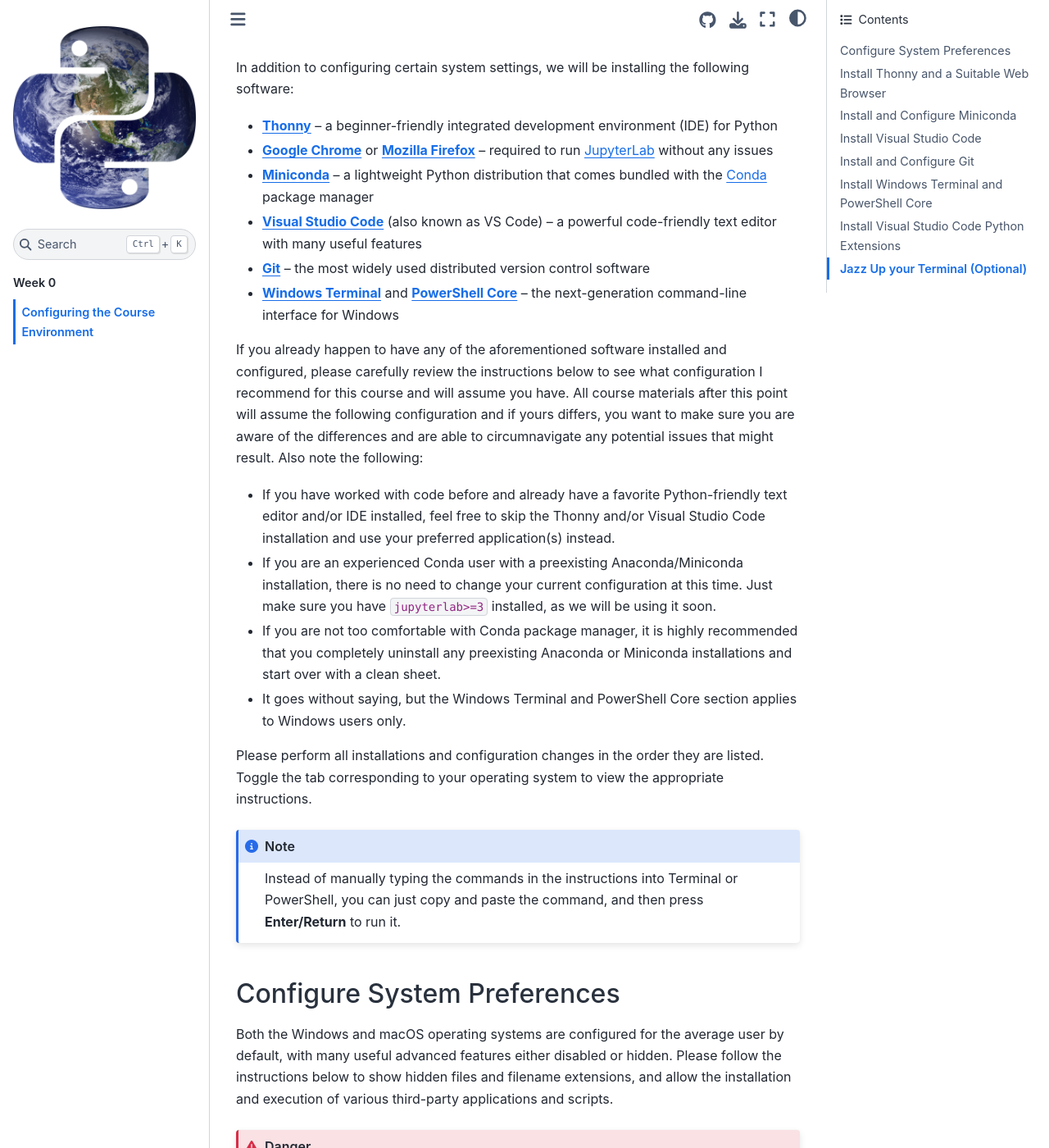
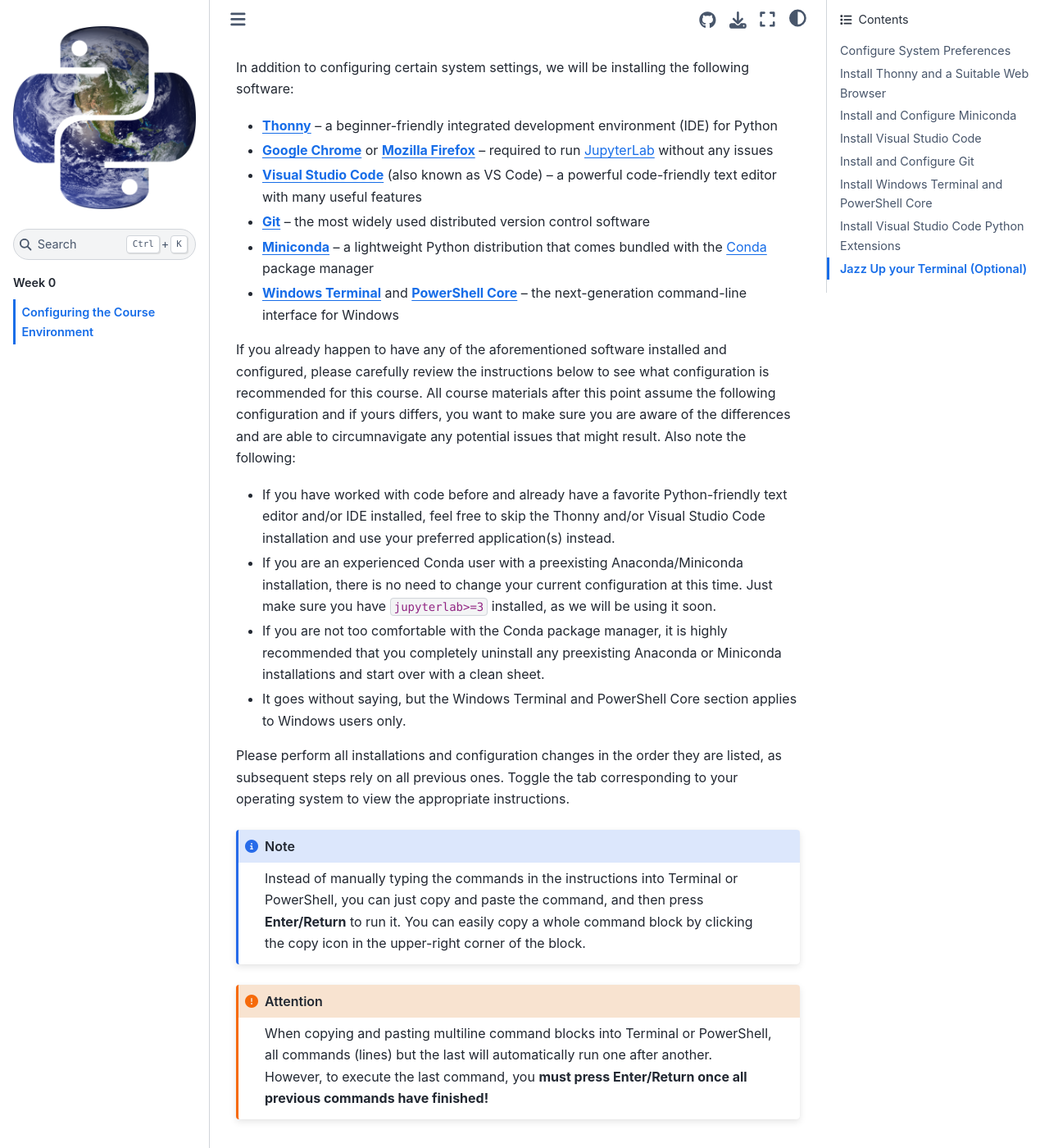
Before and after one commit to uep239/uep239.github.io, a Jupyter Book: the page built from source/wk00/setup.md, in a window 1280 px wide and 1400 px high, scrolled down 289 px. Shown: the whole window at 82% size. Built offline with Jupyter Book 1.0.4 settings and Sphinx 7.4.7 and the Sphinx Book theme 1.1.4, drawn with Linux system fonts in a browser that asks for light colours; some of the changed text lies outside the part shown.

Commit message:
rewrite setup intro

`````diff
--- a/source/wk00/setup.md
+++ b/source/wk00/setup.md
@@ -6,83 +6,85 @@
 
 - [**Thonny**](https://thonny.org/) – a beginner-friendly integrated development environment (IDE) for Python
 - [**Google Chrome**](https://www.google.com/chrome/) or [**Mozilla Firefox**](https://www.mozilla.org/en-US/firefox/new/) – required to run [JupyterLab](https://jupyterlab.readthedocs.io/en/stable/) without any issues
-- [**Miniconda**](https://docs.conda.io/en/latest/miniconda.html) – a lightweight Python distribution that comes bundled with the [Conda](https://docs.conda.io/en/latest/) package manager
 - [**Visual Studio Code**](https://code.visualstudio.com/) (also known as VS Code) – a powerful code-friendly text editor with many useful features
 - [**Git**](https://git-scm.com/) – the most widely used distributed version control software
+- [**Miniconda**](https://docs.conda.io/en/latest/miniconda.html) – a lightweight Python distribution that comes bundled with the [Conda](https://docs.conda.io/en/latest/) package manager
 - [**Windows Terminal**](https://docs.microsoft.com/en-us/windows/terminal/) and [**PowerShell Core**](https://docs.microsoft.com/en-us/powershell/) – the next-generation command-line interface for Windows
 
-If you already happen to have any of the aforementioned software installed and configured, please carefully review the instructions below to see what configuration I recommend for this course and will assume you have. All course materials after this point will assume the following configuration and if yours differs, you want to make sure you are aware of the differences and are able to circumnavigate any potential issues that might result. Also note the following:
+If you already happen to have any of the aforementioned software installed and configured, please carefully review the instructions below to see what configuration is recommended for this course. All course materials after this point assume the following configuration and if yours differs, you want to make sure you are aware of the differences and are able to circumnavigate any potential issues that might result. Also note the following:
 
 - If you have worked with code before and already have a favorite Python-friendly text editor and/or IDE installed, feel free to skip the Thonny and/or Visual Studio Code installation and use your preferred application(s) instead.
 - If you are an experienced Conda user with a preexisting Anaconda/Miniconda installation, there is no need to change your current configuration at this time. Just make sure you have `jupyterlab>=3` installed, as we will be using it soon.
-- If you are not too comfortable with Conda package manager, it is highly recommended that you completely uninstall any preexisting Anaconda or Miniconda installations and start over with a clean sheet.
+- If you are not too comfortable with the Conda package manager, it is highly recommended that you completely uninstall any preexisting Anaconda or Miniconda installations and start over with a clean sheet.
 - It goes without saying, but the Windows Terminal and PowerShell Core section applies to Windows users only.
 
-Please perform all installations and configuration changes in the order they are listed. Toggle the tab corresponding to your operating system to view the appropriate instructions.
+Please perform all installations and configuration changes in the order they are listed, as subsequent steps rely on all previous ones. Toggle the tab corresponding to your operating system to view the appropriate instructions.
 
 ```{note}
-Instead of manually typing the commands in the instructions into Terminal or PowerShell, you can just copy and paste the command, and then press **Enter/Return** to run it.
+Instead of manually typing the commands in the instructions into Terminal or PowerShell, you can just copy and paste the command, and then press **Enter/Return** to run it. You can easily copy a whole command block by clicking the copy icon in the upper-right corner of the block.
 ```
-
+```{attention}
+When copying and pasting multiline command blocks into Terminal or PowerShell, all commands (lines) but the last will automatically run one after another. However, to execute the last command, you **must press Enter/Return once all previous commands have finished!**
+```
 
 ## Configure System Preferences
 
-Both the Windows and macOS operating systems are configured for the average user by default, with many useful advanced features either disabled or hidden. Please follow the instructions below to show hidden files and filename extensions, and allow the installation and execution of various third-party applications and scripts.
+Both the Windows and macOS operating systems are configured for the average user by default, with many useful advanced features either disabled or hidden. The average users does not care for these features, but for us, they are extremely useful and perhaps even vital. Please follow the instructions below to show hidden files and filename extensions, and allow the installation and execution of various third-party applications and scripts.
 
 ```{danger}
 The following will make your system more vulnerable to malicious scripts and applications. Only install applications and execute scripts that you received from a trustworthy source. **Do not execute scripts you do not understand!**
 ```
 
 ````{tabbed} Windows
-**Show hidden files and filename extensions**
+**Show hidden files and filename extensions:**
 
-1. Open **File Explorer**
-2. Select the **View** tab
-3. In the *Show/Hide* section, ensure the following boxes are **checked**
+1. Open **File Explorer**.
+2. Select the **View** tab.
+3. In the *Show/Hide* section, ensure the following boxes are **checked**:
     - ***File name extensions***
     - ***Hidden items***
 
-**Set Windows PowerShell as your default shell**
+**Set Windows PowerShell as your default shell:**
 
-1. *Right-click* on your taskbar and click on **Taskbar settings**
-2. Ensure *Replace Command Prompt with Windows Powershell in the menu when...* is toggled **ON**
+1. *Right-click* on your taskbar and click on **Taskbar settings**.
+2. Ensure *Replace Command Prompt with Windows Powershell in the menu when...* is toggled **ON**.
 
-**Allow the execution of third-party scripts**
+**Allow the execution of third-party scripts:**
 
-1. *Right-click* on the **Start** button and select **Windows PowerShell (Admin)**
-2. Click **yes** when asked for confirmation, enter an **administrator** password if needed
-3. Run the following command (*either type or copy and paste, then press __Enter__ to run*)
+1. *Right-click* on the **Start** button and select **Windows PowerShell (Admin)**.
+2. Click **yes** when asked for confirmation, enter an **administrator** password if needed.
+3. Run the following command (*either type or copy and paste, then press __Enter__ to run*):
     ```powershell
     Set-ExecutionPolicy -ExecutionPolicy RemoteSigned -Scope LocalMachine -Force
     ```
 ````
 ````{tabbed} macOS
-**Show filename extensions and configure Finder**
+**Show filename extensions and configure Finder:**
 
-1. Open **Finder** and ensure that *View > Show Path Bar* is **checked**
+1. Open **Finder** and ensure that *View > Show Path Bar* is **checked**.
 2. Then go to *Finder > Preferences...*
-2. In the *General* section, ensure all items under ***Show these items on the desktop*** are **checked**
-3. In the *Advanced* section, ensure ***Show all filename extensions*** is **checked**
+2. In the *General* section, ensure all items under ***Show these items on the desktop*** are **checked**.
+3. In the *Advanced* section, ensure ***Show all filename extensions*** is **checked**.
 
-**Show hidden files**
+**Show hidden files:**
 
-1. Open **Terminal** from *Applications*
-2. Run the following command (*either type or copy and paste, then press __Return__ to run*)
-    ```sh
+1. Open **Terminal** from *Applications*.
+2. Run the following command (*either type or copy and paste, then press __Return__ to run*):
+    ```bash
     defaults write com.apple.finder AppleShowAllFiles YES
     ```
 
-**Allow the installation of third-party applications**
+**Allow the installation of third-party applications:**
 
-1. Open **Terminal** from *Applications*
-2. Run the following command (*either type or copy and paste, then press __Return__ to run*)
-    ```sh
+1. Open **Terminal** from *Applications*.
+2. Run the following command (*either type or copy and paste, then press __Return__ to run*):
+    ```bash
     sudo spctl --master-disable
     ```
-3. When prompted, enter your **administrator** password
-4. Go to *System Preferences > Security and Privacy*
-4. Click the ***padlock*** in the bottom, enter your **administrator** password again if needed
-5. Near the bottom of the *General* tab, select **Anywhere** under ***Allow apps downloaded from***
+3. When prompted, enter your **administrator** password.
+4. Go to *System Preferences > Security and Privacy*.
+4. Click the ***padlock*** in the bottom, enter your **administrator** password again if needed.
+5. Near the bottom of the *General* tab, select **Anywhere** under ***Allow apps downloaded from***.
 ````
 
 
`````
